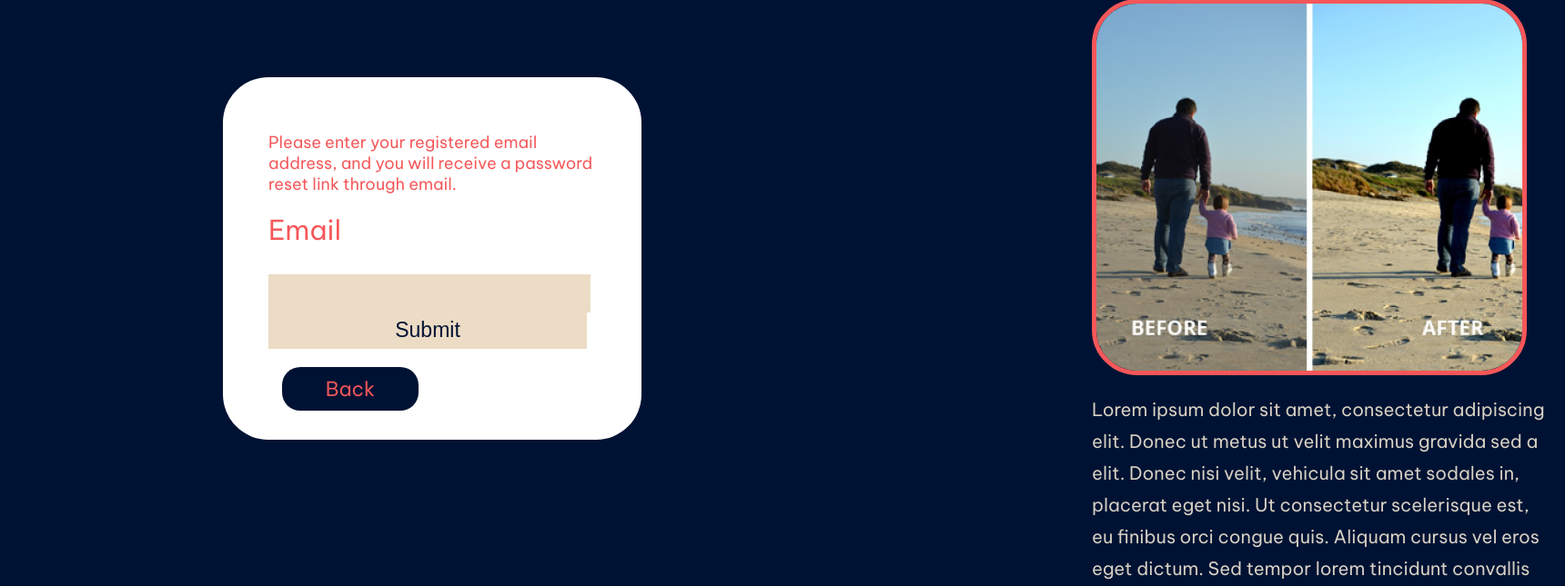
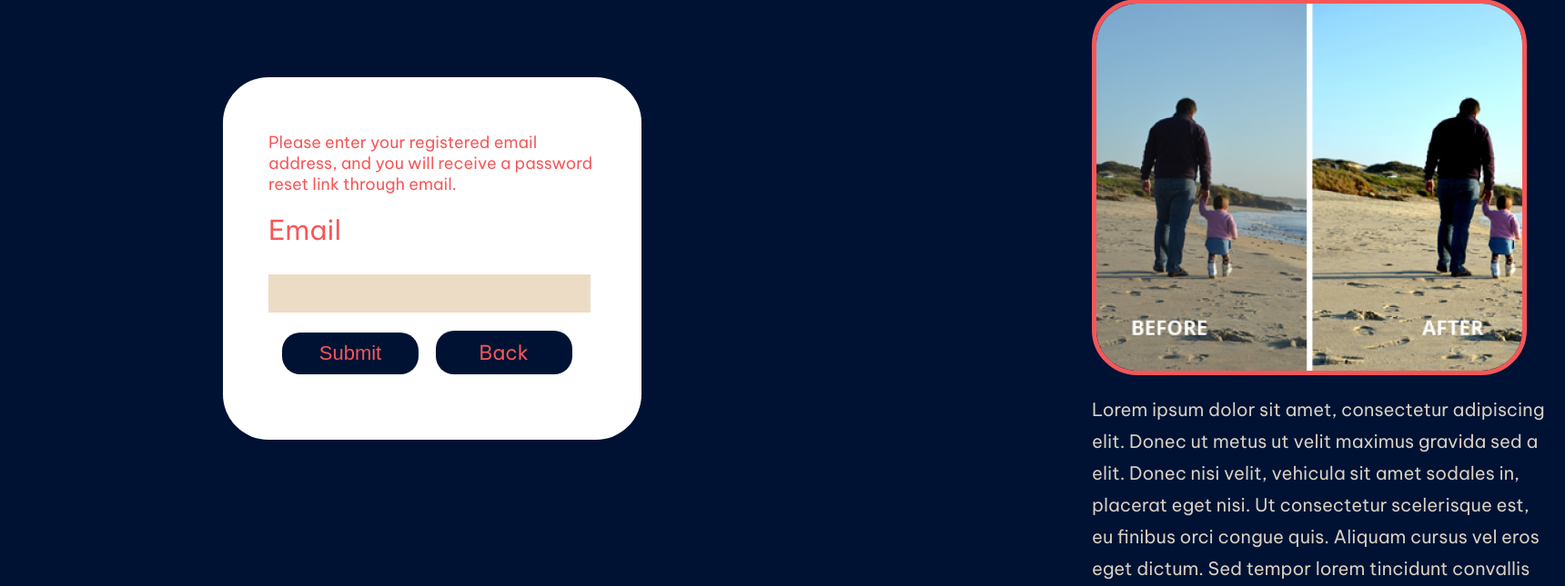
Before and after one commit to imkjas/PixelPic, a Flask app: page /forgotpass in a window 1720 px wide. Shown: the part 176-821 px from the top of the page at 91% size. Run offline with Flask 3, Linux system fonts and the light colour scheme; some libraries are stand-ins or nearby versions.

Commit message:
forgot-pass-buttons

```diff
--- a/static/css/styles.css
+++ b/static/css/styles.css
@@ -163,7 +163,7 @@ html,body{
     padding: 50px;
     color: #F55759;
 }
-.forgotpass-buttons a{
+.forgotpass-buttons a, .forgot-pass-submit{
     background-color: #001233;
     color: #F55759;
     display: inline-block;
@@ -187,7 +187,7 @@ html,body{
     margin-top: 20px;
     font-size: 30px;
 }
-.forgotpassword input{
+.forgot-pass-email{
     width: 350px;
     height: 40px;
     background-color: #ECDCC5;
--- a/templates/forgot_password.html
+++ b/templates/forgot_password.html
@@ -17,9 +17,9 @@
                 <p class="forgotpassDisc">Please enter your registered email address, and you will receive a password reset link through email.</p>
                 <form id="forgotPasswordForm" method="POST" action="{{ url_for('reset_password') }}">
                     <p class="forgotEmail">Email</p>
-                    <input type="email" id="email" name="email" required>
+                    <input class="forgot-pass-email" id="email" name="email" required>
                     <div class="forgotpass-buttons">
-                        <input type="submit" class="submit-button" value="Submit">
+                        <input type="submit" class="forgot-pass-submit" value="Submit">
                         <a class="back-button" href="{{ url_for('login') }}">Back</a>
                     </div>
                 </form>
```
